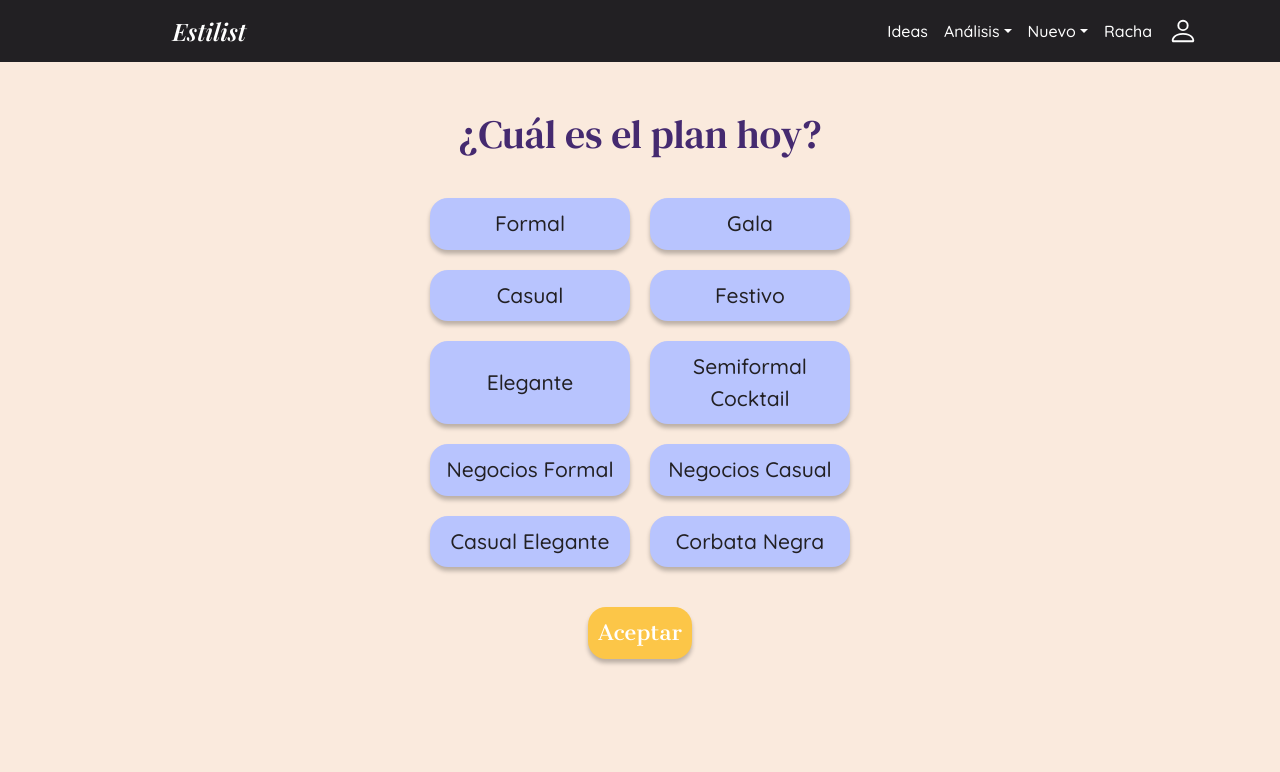
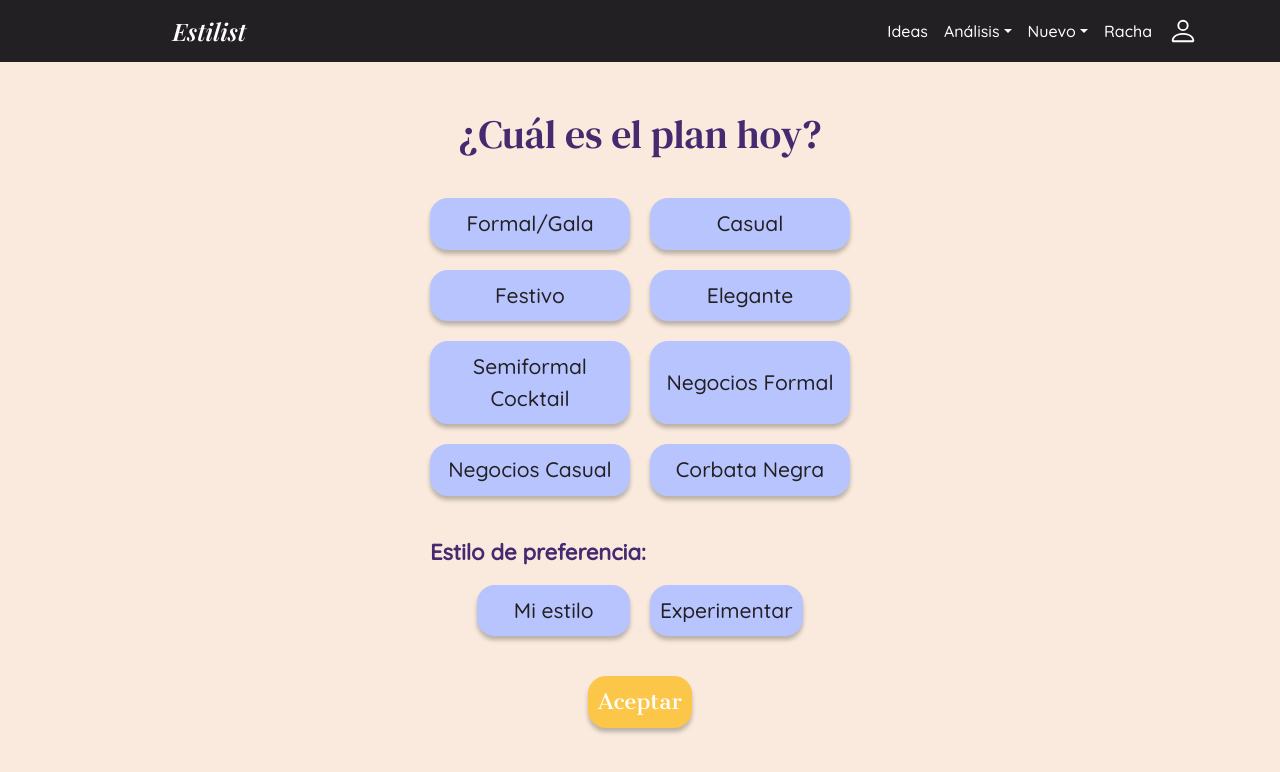
Before and after one commit to Estilist/Website, a React (Vite) app: page /plan in a window 1280 px wide. Shown: the top 772 px of the page. Built offline with nearby package versions, Linux system fonts and the light colour scheme; no server answers; sample sign-in values are in the browser's storage.

Commit message:
HU 3.3: Implementar "Racha".
actualizacion de pagina de plan para la historia dada.

```diff
--- a/src/components/plan.css
+++ b/src/components/plan.css
@@ -35,6 +35,13 @@
     background-color: var(--boton);
     color: white;
 }
+.plan-subtitle {
+    text-align: left;
+    margin-left: 20px;
+    margin-top: 20px;
+    color: var(--boton);
+    font-weight: bold;
+}
 /* ACEPTAR */
 .plan-SB {
     margin-top: 20px;
--- a/src/pages/PlanPage.jsx
+++ b/src/pages/PlanPage.jsx
@@ -7,19 +7,30 @@ import { useState } from 'react';
 const PlanPage = () => {
     const navigate = useNavigate();
     const [selectedOption, setSelectedOption] = useState(null);
+    const [selectedStyle, setSelectedStyle] = useState(null);
 
     const handleOptionSelect = (option, path) => {
         setSelectedOption({ option, path });
     };
+    const handleStyleSelect = (style) => {
+        setSelectedStyle(style);
+    };
 
     const handleNext = () => {
-        if (selectedOption) {
-            navigate(selectedOption.path, { state: { selectedEvent: selectedOption.option } });
+        if (selectedOption && selectedStyle) {
+            navigate(selectedOption.path, {
+                state: {
+                    selectedEvent: selectedOption.option,
+                    selectedStyle
+                }
+            });
+        } else {
+            alert("Por favor selecciona un plan y un estilo.");
         }
     };
 
     const buttonClass = (option) => selectedOption?.option === option ? 'selected' : '';
-
+    const buttonStyle = (style) => selectedStyle === style ? 'selected' : '';
     return (
         <div className="plan-page">
             <div className="title">
@@ -27,75 +38,73 @@ const PlanPage = () => {
             </div>
             <div className="plan-content">
                 <div className="plan-selection plan-option">
-                    {/* OPCION 1 */}
                     <LilacButton
-                        className={`plan-select ${buttonClass('Formal')}`}
+                        className={`plan-select ${buttonClass('Formal/Gala')}`}
                         onClick={() => handleOptionSelect('Formal/Gala', '/recommendation')}
                     >
-                        Formal
+                        Formal/Gala
                     </LilacButton>
-                    {/* OPCION 2 */}
-                    <LilacButton
-                        className={`plan-select ${buttonClass('Gala')}`}
-                        onClick={() => handleOptionSelect('Formal/Gala', '/recommendation')}
-                    >
-                        Gala
-                    </LilacButton>
-                    {/* OPCION 3 */}
                     <LilacButton
                         className={`plan-select ${buttonClass('Casual')}`}
                         onClick={() => handleOptionSelect('Casual', '/recommendation')}
                     >
                         Casual
                     </LilacButton>
-                    {/* OPCION 4 */}
                     <LilacButton
                         className={`plan-select ${buttonClass('Festivo')}`}
                         onClick={() => handleOptionSelect('Festivo', '/recommendation')}
                     >
                         Festivo
                     </LilacButton>
-                    {/* OPCION 5 */}
                     <LilacButton
                         className={`plan-select ${buttonClass('Elegante')}`}
                         onClick={() => handleOptionSelect('Elegante', '/recommendation')}
                     >
                         Elegante
                     </LilacButton>
-                    {/* OPCION 6 */}
                     <LilacButton
                         className={`plan-select ${buttonClass('Semiformal Cocktail')}`}
                         onClick={() => handleOptionSelect('Semiformal Cocktail', '/recommendation')}
                     >
                         Semiformal Cocktail
                     </LilacButton>
-                    {/* OPCION 7 */}
                     <LilacButton
                         className={`plan-select ${buttonClass('Negocios Formal')}`}
                         onClick={() => handleOptionSelect('Negocios Formal', '/recommendation')}
                     >
                         Negocios Formal
                     </LilacButton>
-                    {/* OPCION 8 */}
                     <LilacButton
                         className={`plan-select ${buttonClass('Negocios Casual')}`}
                         onClick={() => handleOptionSelect('Negocios Casual', '/recommendation')}
                     >
                         Negocios Casual
                     </LilacButton>
-                    {/* OPCION 9 */}
-                    <LilacButton
-                        className={`plan-select ${buttonClass('Casual Elegante')}`}
-                        onClick={() => handleOptionSelect('Casual Elegante', '/recommendation')}
-                    >
-                        Casual Elegante
-                    </LilacButton>
-                    {/* OPCION 10 */}
                     <LilacButton
                         className={`plan-select ${buttonClass('Corbata Negra')}`}
                         onClick={() => handleOptionSelect('Corbata Negra', '/recommendation')}
                     >
                         Corbata Negra
+                    </LilacButton>
+                </div>
+            </div>
+            <div className="plan-subtitle">
+                <p>Estilo de preferencia:</p>
+            </div>
+            <div className="plan-content">
+                <div className="plan-selection plan-option">
+                    {/* OPCIONES DE ESTILO */}
+                    <LilacButton
+                        className={`plan-select ${buttonStyle('MiEstilo')}`}
+                        onClick={() => handleStyleSelect('MiEstilo')}
+                    >
+                        Mi estilo
+                    </LilacButton>
+                    <LilacButton
+                        className={`plan-select ${buttonStyle('Experimentar')}`}
+                        onClick={() => handleStyleSelect('Experimentar')}
+                    >
+                        Experimentar
                     </LilacButton>
                 </div>
             </div>
```
